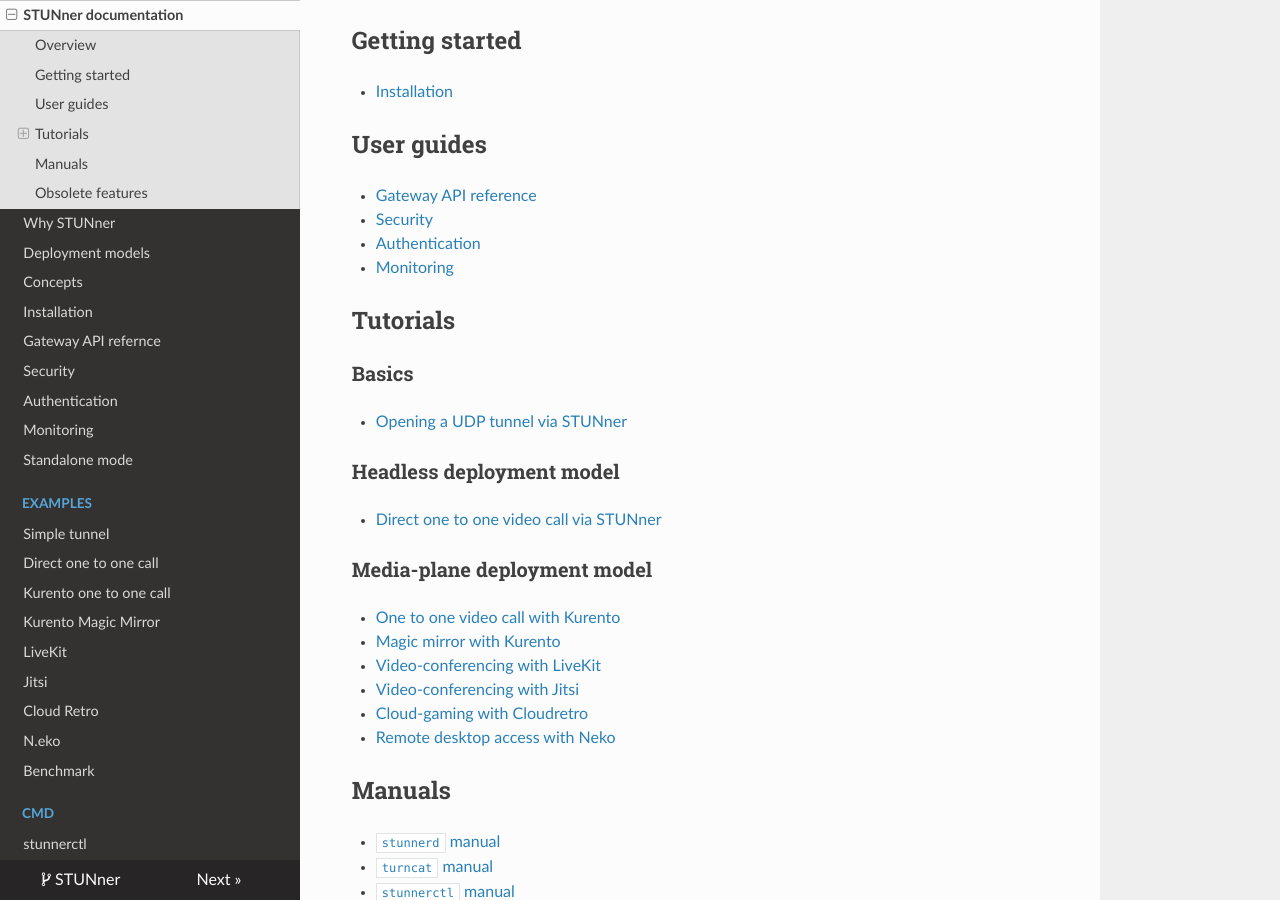
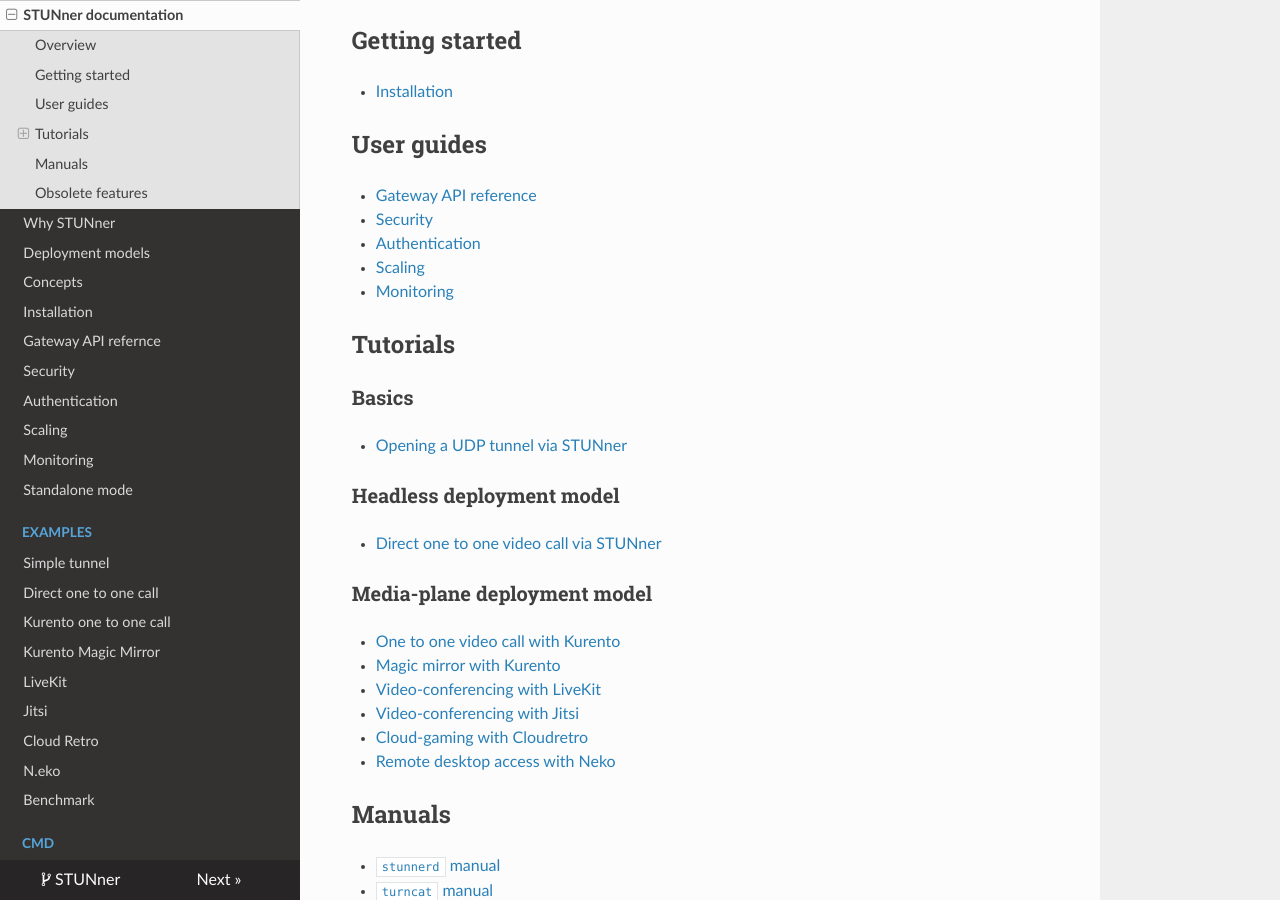
Before and after one commit to l7mp/stunner, an MkDocs documentation site: the page built from docs/README.md, in a window 1280 px wide and 900 px high, scrolled down 487 px. Built offline with MkDocs 1.6.1, drawn with Linux system fonts in a browser that asks for light colours; nearby versions of some CDN libraries.

Commit message:
doc: Apply suggested changes

```diff
--- a/docs/README.md
+++ b/docs/README.md
@@ -19,6 +19,7 @@
 * [Gateway API reference](GATEWAY.md)
 * [Security](SECURITY.md)
 * [Authentication](AUTH.md)
+* [Scaling](SCALING.md)
 * [Monitoring](MONITORING.md)
 
 ## Tutorials
--- a/mkdocs.yml
+++ b/mkdocs.yml
@@ -17,6 +17,7 @@
 - 'Gateway API refernce': 'GATEWAY.md'
 - 'Security': 'SECURITY.md'
 - 'Authentication': 'AUTH.md'
+- 'Scaling': 'SCALING.md'
 - 'Monitoring': 'MONITORING.md'
 - 'Standalone mode': 'OBSOLETE.md'
 - 'Examples':
```
